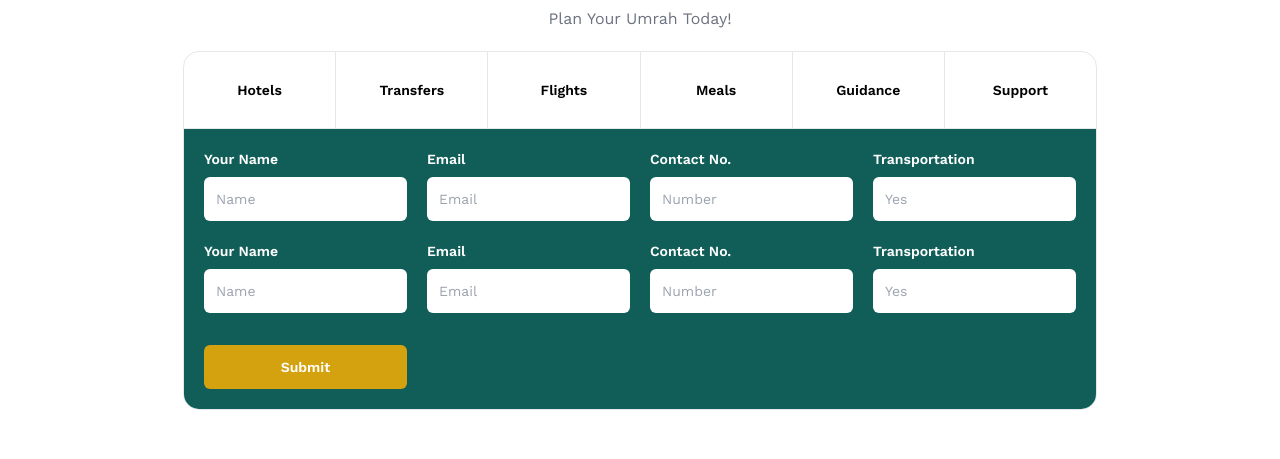
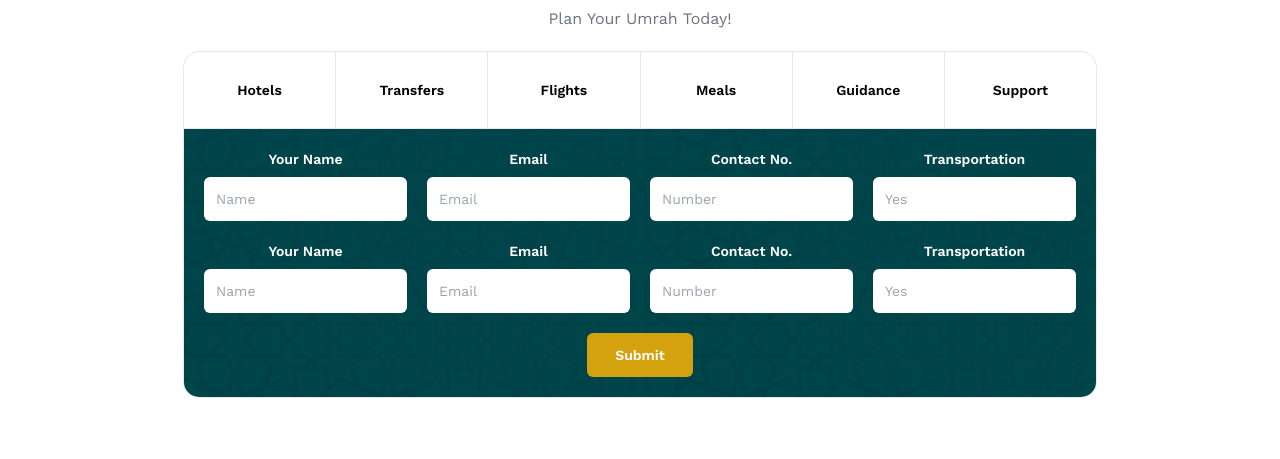
Before and after one commit to msalmankhokhar/al-habib-travels-next-app, a Next.js app: page / in a window 1280 px wide. Shown: the part 860-1319 px from the top of the page. Built offline with nearby package versions, Linux system fonts and the light colour scheme; no server answers; the database is empty.

Commit message:
fixed new Query form button

```diff
--- a/components/QueryFormNew.js
+++ b/components/QueryFormNew.js
@@ -21,7 +21,7 @@ export default function QueryFormNew() {
                     <span className='font-semibold'>Support</span>
                 </div>
             </div>
-            <form action="" className="bg-teal-800 py-5 px-3 xs:px-5">
+            <form action="" className="bg-pattern-dark py-5 px-3 xs:px-5 text-center">
                 {/* inputs container */}
                 <div className="grid grid-flow-row grid-cols-1 sm:grid-cols-2 md:grid-cols-3 lg:grid-cols-4 gap-3 xs:gap-5">
                     <div className="flex flex-col gap-2 flex-wrap">
@@ -57,8 +57,8 @@ export default function QueryFormNew() {
                         <label htmlFor="transportInput" className="text-white font-semibold">Transportation</label>
                         <input placeholder="Yes" id="transportInput" type="text" className="text-black rounded-md p-3 outline-none bg-white border-none" />
                     </div>
-                    <button className="bg-teal-700 text-white font-semibold p-3 mt-3 bg-brand-yellow rounded-md">Submit</button>
                 </div>
+                <button type="button" className="bg-teal-700 text-white font-semibold px-7 py-3 mt-5 bg-brand-yellow rounded-md">Submit</button>
             </form>
         </div>
     )
--- a/pages/index.js
+++ b/pages/index.js
@@ -171,8 +171,8 @@ export default function Home({ popularPkgs, fourStarPkgs, threeStarPkgs }) {
 
 // Fetch packages with Static site generation
 export async function getStaticProps() {
-  const connectionStatus = await connectDb();
-  if (!connectionStatus) {
+  // const connectionStatus = await connectDb();
+  if (!false) {
     return {
       props: {
         popularPkgs: [],
```
